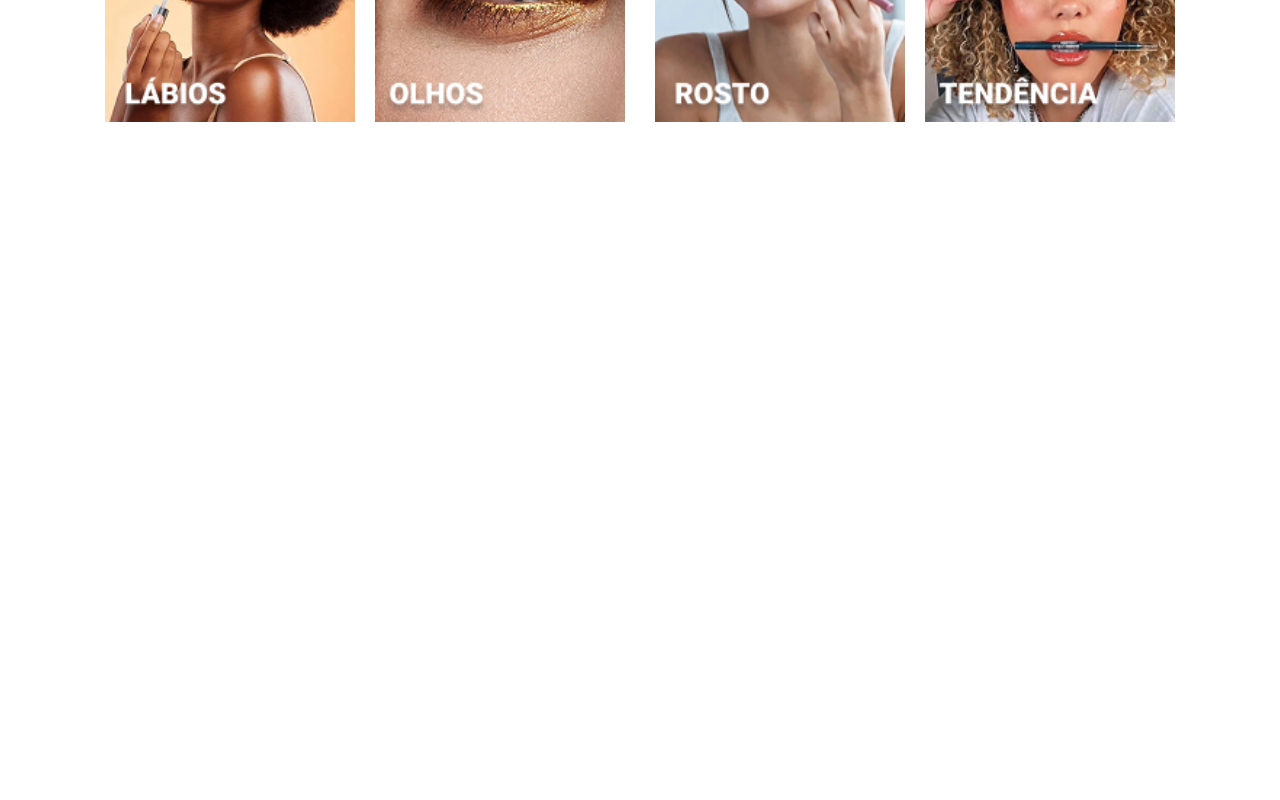
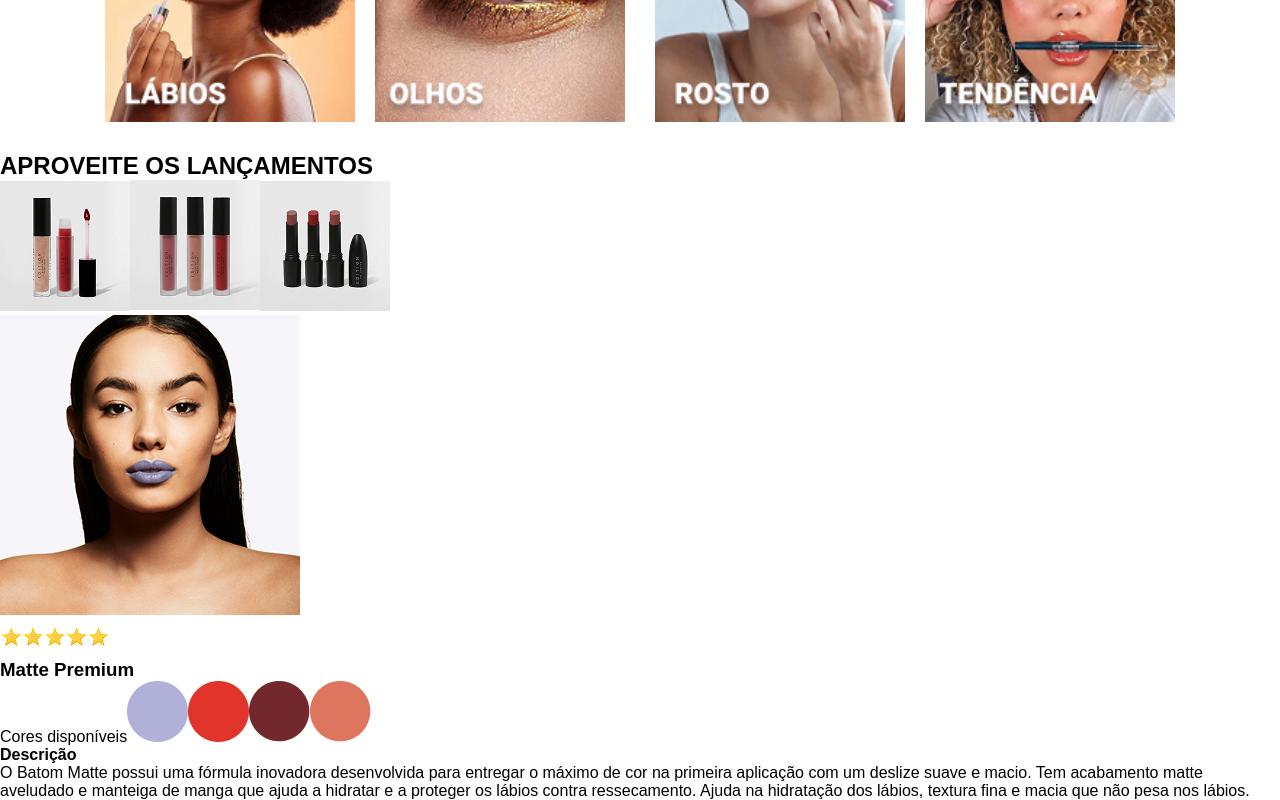
Before and after one commit to Leonel-p-a/passoia-landing-page, a React (Vite) app: page / in a window 1280 px wide. Shown: the part 1059-1859 px from the top of the page. Before the commit the page ends 1211 px from the top, so only its background shows below. Built offline with nearby package versions, Linux system fonts and the light colour scheme; the HTML template or start-up script is replaced by a standard one.

Commit message:
feat: Releases component

```diff
--- a/src/App.jsx
+++ b/src/App.jsx
@@ -1,7 +1,7 @@
 import Banner from "./components/Banner";
 import Header from "./components/Header";
 import Tips from "./components/Tips";
-// import Releases from "./components/Releases";
+import Releases from "./components/Releases";
 
 function App() {
   return (
@@ -12,7 +12,7 @@ function App() {
 
       <Tips />
 
-      {/* <Releases /> */}
+      <Releases />
     </>
   )
 }
--- a/src/components/Releases/index.jsx
+++ b/src/components/Releases/index.jsx
@@ -1,12 +1,20 @@
 import { useState } from 'react';
 
-import azul from '../../assets/images/azul.png'
+import blue from '../../assets/images/azul.png'
 import base from '../../assets/images/base.png'
-import marrom from '../../assets/images/marrom.png'
-import vermelho from '../../assets/images/vermelho.png'
+import brown from '../../assets/images/marrom.png'
+import red from '../../assets/images/vermelho.png'
+import blueCircle from '../../assets/images/Ellipse azul.png';
+import baseCircle from '../../assets/images/Ellipse base.png';
+import brownCircle from '../../assets/images/Ellipse marrom.png';
+import redCircle from '../../assets/images/Ellipse vermelho.png';
+import stars from '../../assets/images/five-stars-rating-icon-png 2.png'
+import lipstickOne from '../../assets/images/image-5f98509bd4794faf9bb619ce30ac88f7 1.png';
+import lipstickTwo from '../../assets/images/kit_batom_liquido_vermelho_batom_liquido_nude_batom_liquido_rosa_oceane_edition_1 1.png';
+import lipstickThree from '../../assets/images/kit_3_batom_em_bala_oceane_edition_1 1.png';
 
 function Releases() {
-    const [color, setColor] = useState(azul);
+    const [color, setColor] = useState(blue);
 
     // const changeColor = () => {
     //     setColor((prevColor) => {
@@ -18,14 +26,30 @@ function Releases() {
     // }
 
     return (
-        <section>
+        <section className='releases-section'>
             <h2>APROVEITE OS LANÇAMENTOS</h2>
-            <img src={color} alt="" />
 
-            <button onMouseOver={()=>setColor(azul)}>Azul</button>
-            <button onMouseOver={()=>setColor(vermelho)}>Vermelho</button>
-            <button onMouseOver={()=>setColor(marrom)}>Marrom</button>
-            <button onMouseOver={()=>setColor(base)}>Base</button>
+            <div className='lipsticks-container'>
+                <img src={lipstickOne} alt="Imagem de batons" />
+                <img src={lipstickTwo} alt="Imagem de batons" />
+                <img src={lipstickThree} alt="Imagem de batons" />
+            </div>
+
+            <img src={color} alt="Mulher com batom" />
+
+            <div className='details'>
+                <img src={stars} alt="Estrelinhas" />
+                <h3>Matte Premium</h3>
+                <span>Cores disponíveis</span>
+                <img src={blueCircle} onMouseOver={() => setColor(blue)} alt="Batom azul" />
+                <img src={redCircle} onMouseOver={() => setColor(red)} alt="Batom vermelho" />
+                <img src={brownCircle} onMouseOver={() => setColor(brown)} alt="Batom marrom" />
+                <img src={baseCircle} onMouseOver={() => setColor(base)} alt="Batom base" />
+                <h4>Descrição</h4>
+                <p>
+                    O Batom Matte possui uma fórmula inovadora desenvolvida para entregar o máximo de cor na primeira aplicação com um deslize suave e macio. Tem acabamento matte aveludado e manteiga de manga que ajuda a hidratar e a proteger os lábios contra ressecamento. Ajuda na hidratação dos lábios, textura fina e macia que não pesa nos lábios.
+                </p>
+            </div>
         </section>
     )
 }
```
